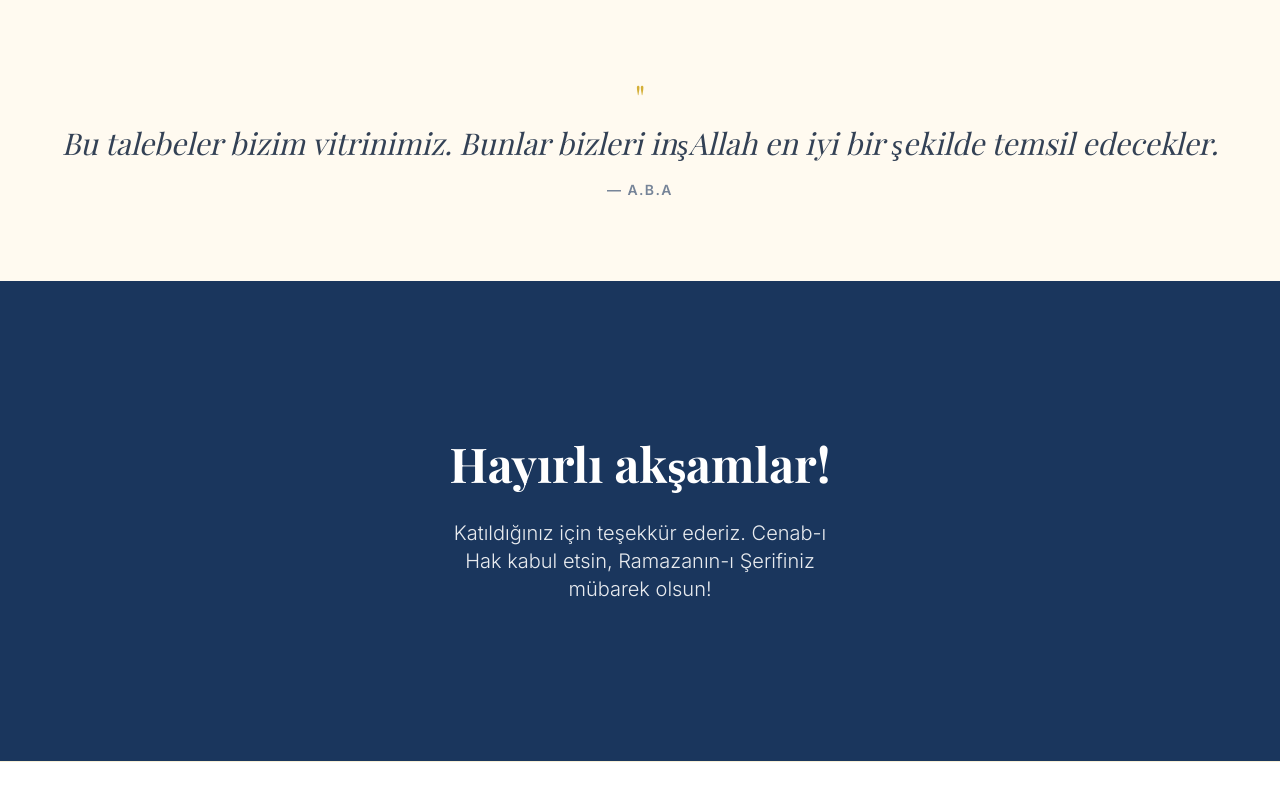
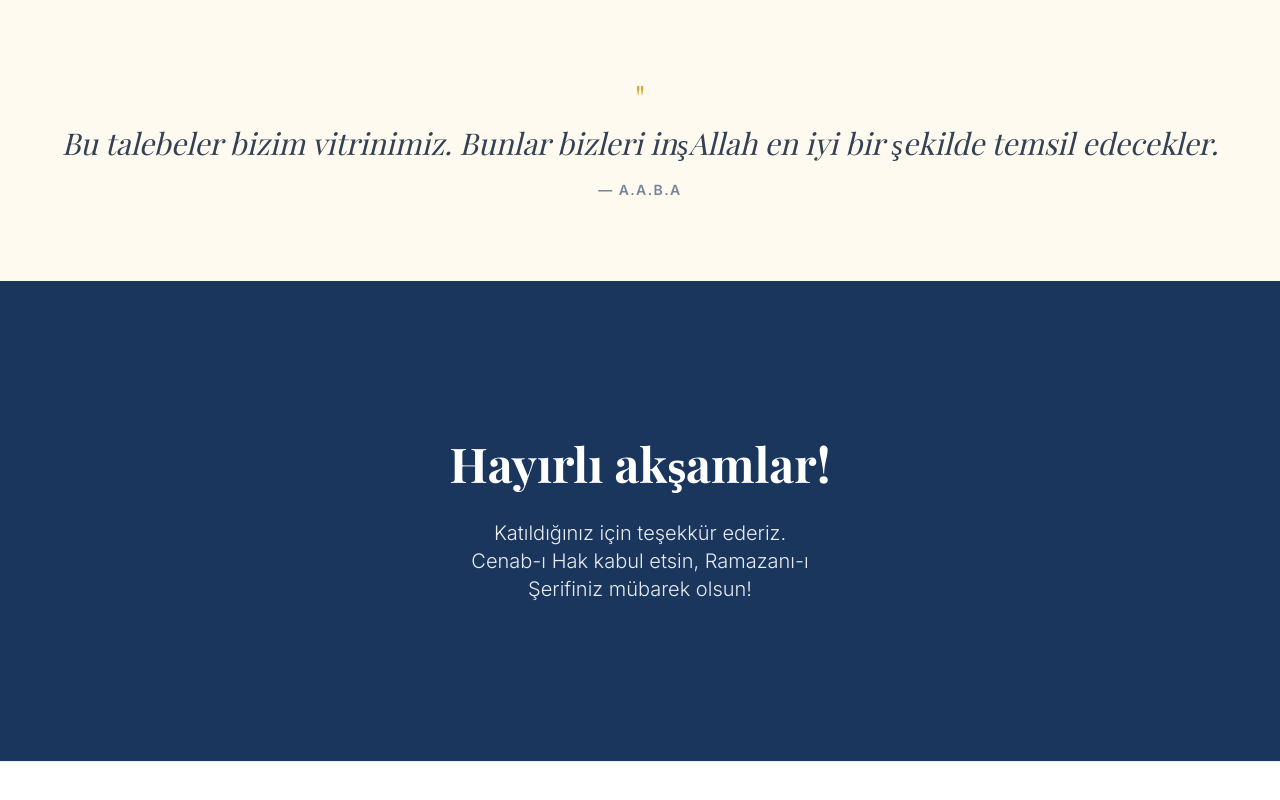
Before and after one commit to Zharvis/iftar-26, a website built with Vite: page index.html in a window 1280 px wide. Shown: the part 2542-3342 px from the top of the page. Built offline with nearby package versions, Linux system fonts and the light colour scheme; files whose address does not match are found by name; a web font is replaced by a local one.

Commit message:
Aktualisieren von index.html

```diff
--- a/index.html
+++ b/index.html
@@ -86,7 +86,7 @@
           </p>
           <span
             class="text-sm font-semibold tracking-widest uppercase text-festive-navy/60"
-            >— A.B.A</span
+            >— A.A.B.A</span
           >
         </div>
       </div>
@@ -260,7 +260,7 @@
         </p>
         <span
           class="text-sm font-semibold tracking-widest uppercase text-festive-navy/60"
-          >— A.B.A</span
+          >— A.A.B.A</span
         >
       </div>
     </section>
@@ -279,8 +279,8 @@
           Hayırlı akşamlar!
         </h2>
         <p class="text-xl text-white/90 max-w-sm mx-auto font-light">
-          Katıldığınız için teşekkür ederiz. Cenab-ı Hak kabul etsin,
-          Ramazanın-ı Şerifiniz mübarek olsun!
+          Katıldığınız için teşekkür ederiz.</br> Cenab-ı Hak kabul etsin,
+          Ramazanı-ı Şerifiniz mübarek olsun!
         </p>
       </div>
     </section>
```
